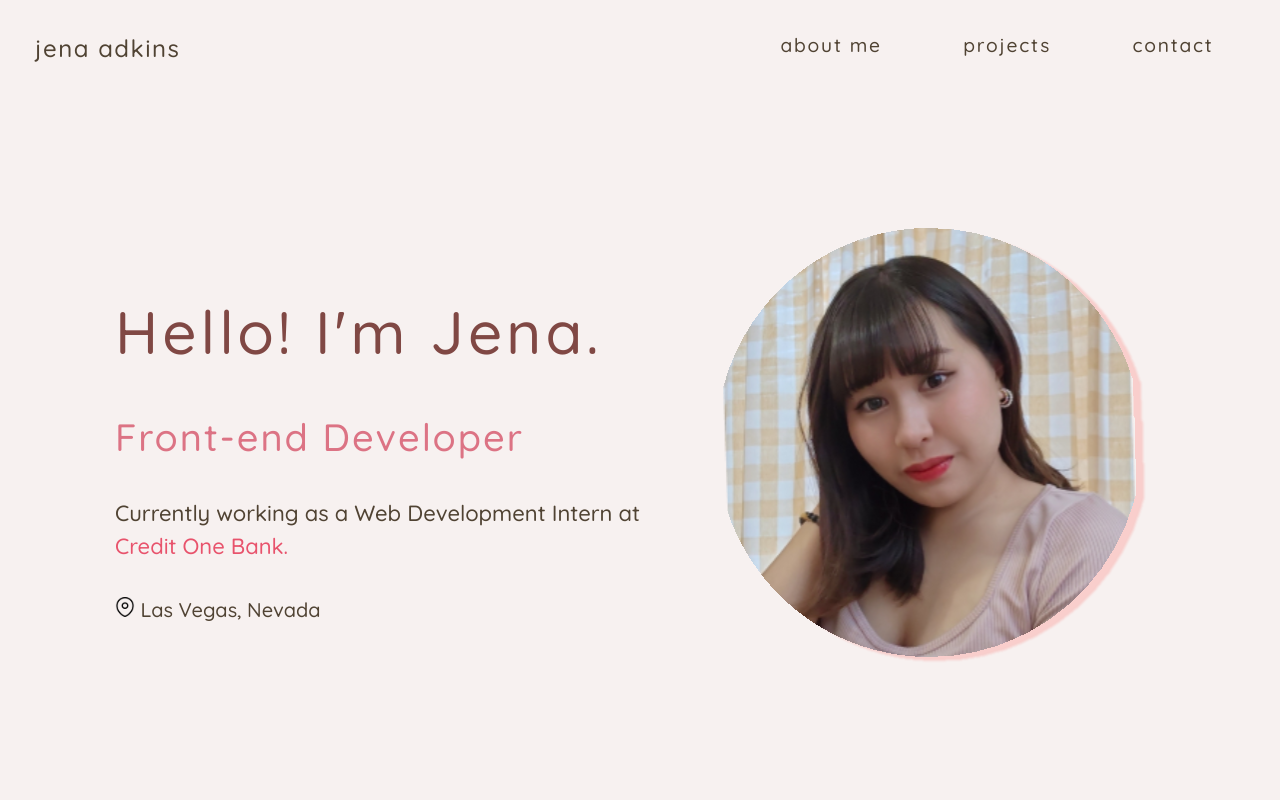
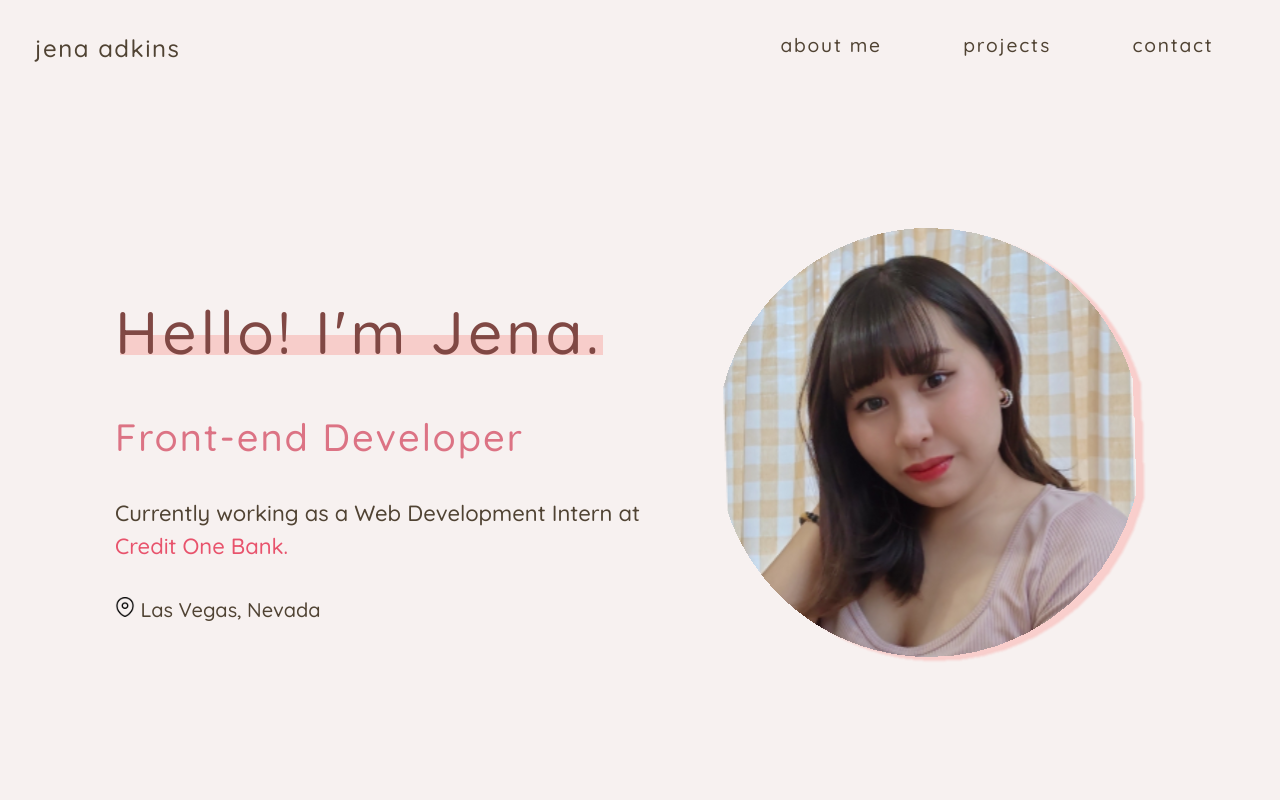
Before and after one commit to jenawen/me, a React (Vite) app: page / in a window 1280 px wide. Shown: the top 800 px of the page. Built offline with nearby package versions, Linux system fonts and the light colour scheme.

Commit message:
title text decor

```diff
--- a/src/components/Landing/DesktopLanding/index.css
+++ b/src/components/Landing/DesktopLanding/index.css
@@ -89,7 +89,8 @@ img {
   font-family: Quicksand;
   letter-spacing: 4px;
   color: #804844;
-
+  position: relative;
+  z-index: 2;
   @media screen and (max-width: 1366px) {
     font-size: 60px;
     letter-spacing: 4px;
@@ -103,6 +104,18 @@ img {
     margin-top: -50px;
     font-size: x-large;
   }
+}
+
+.landing-title::after {
+  content: "";
+  position: absolute;
+  background-color: #f8bebb;
+  opacity: 70%;
+  height: 20px;
+  left: 5px;
+  bottom: 25%;
+  width: 99%;
+  z-index: -1;
 }
 
 #landing-job {
```
